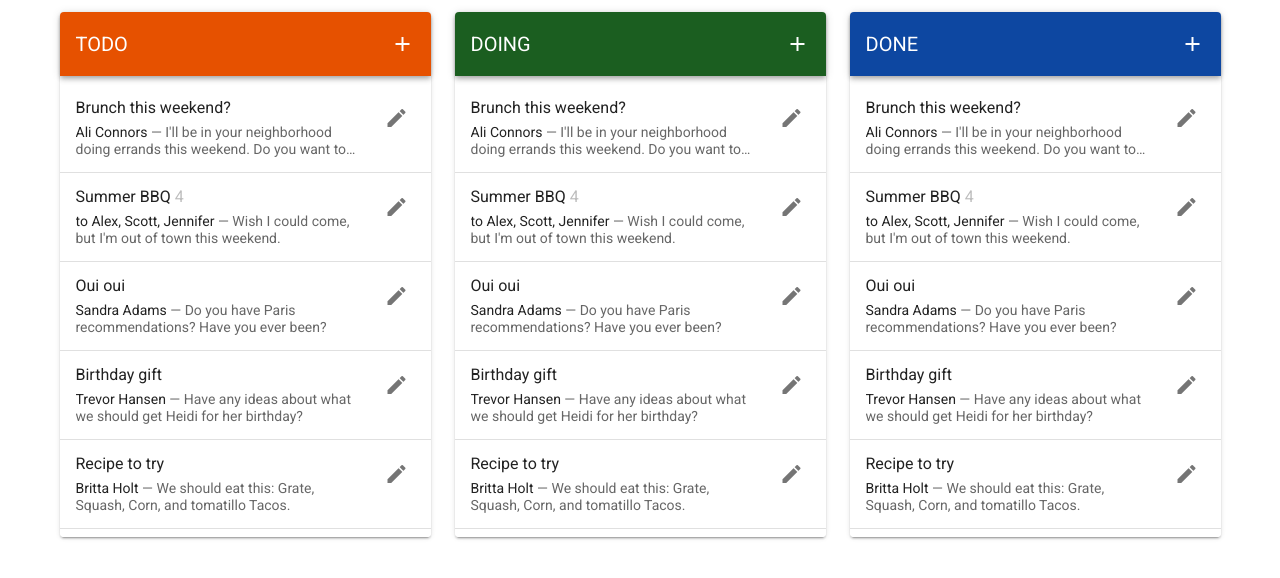
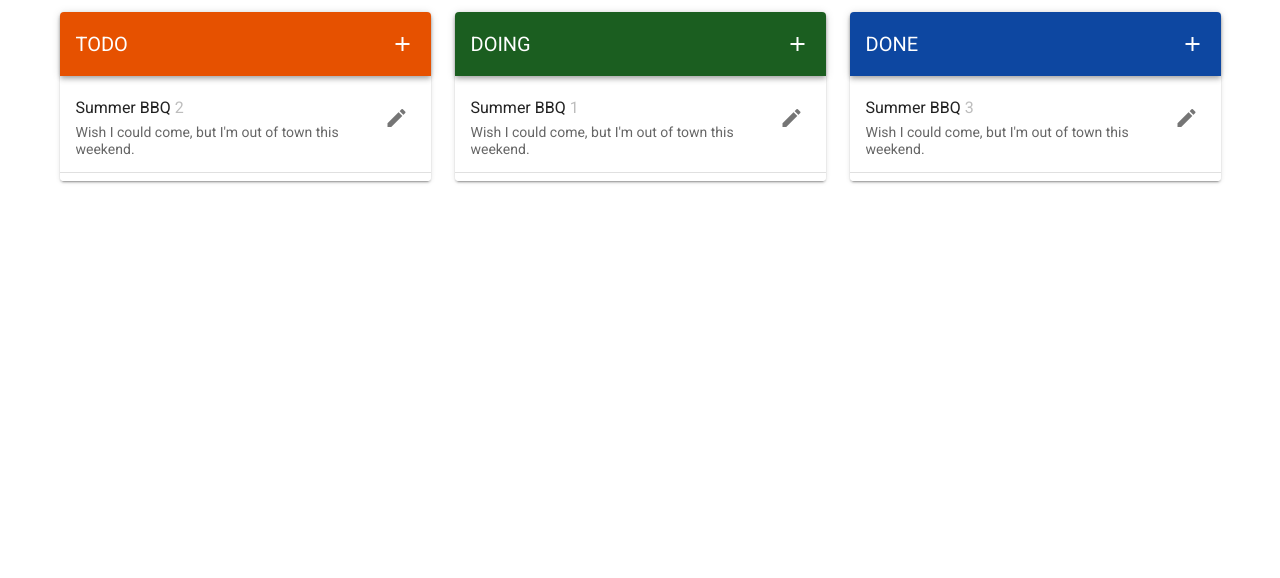
Before and after one commit to gksky/todo-front, a Vue app: page / in a window 1280 px wide. Shown: the top 578 px of the page. Built offline with nearby package versions, Linux system fonts and the light colour scheme.

Commit message:
add: few dynamic arrays

```diff
--- a/src/App.vue
+++ b/src/App.vue
@@ -3,15 +3,15 @@
     <v-container>
       <v-row class="">
         <v-col cols="4">
-          <List title="TODO" tcolor="orange darken-4"/>
+          <List title="TODO" tcolor="orange darken-4" :items="todo"/>
         </v-col>
 
         <v-col cols="4">
-          <List title="DOING" tcolor="green darken-4"/>
+          <List title="DOING" tcolor="green darken-4" :items="doing"/>
         </v-col>
 
         <v-col cols="4">
-          <List title="DONE" tcolor="blue darken-4"/>
+          <List title="DONE" tcolor="blue darken-4" :items="done"/>
         </v-col>
       </v-row>
     </v-container>
@@ -29,7 +29,45 @@ export default {
   },
 
   data: () => ({
-    //
+    todo: [],
+    doing: [],
+    done: [],
+    items: [
+      {
+        id: 11,
+        list: 'todo',
+        title: 'Summer BBQ',
+        comments: [
+          `Wish I could come, but I'm out of town this weekend.`,
+          `Wish I could come, but I'm out of town this weekend.`,
+        ]
+      },
+      {
+        id: 12,
+        list: 'doing',
+        title: 'Summer BBQ',
+        comments: [
+          `Wish I could come, but I'm out of town this weekend.`,
+        ]
+      },
+      {
+        id: 13,
+        list: 'done',
+        title: 'Summer BBQ',
+        comments: [
+          `Wish I could come, but I'm out of town this weekend.`,
+          `Wish I could come, but I'm out of town this weekend.`,
+          `Wish I could come, but I'm out of town this weekend.`,
+        ]
+      },
+    ]
+
   }),
+  created: function () {
+    this.todo = this.items.filter(item => item.list == 'todo')
+    this.doing = this.items.filter(item => item.list == 'doing')
+    this.done = this.items.filter(item => item.list == 'done')
+  }
+
 };
 </script>
--- a/src/components/list.vue
+++ b/src/components/list.vue
@@ -2,6 +2,7 @@
   <v-card
     max-width="450"
     class="mx-auto"
+
   >
     <v-toolbar
       :color="tcolor"
@@ -20,11 +21,11 @@
     <v-list three-line>
       <template v-for="(item, index) in items">
         <v-list-item
-          :key="index"
+          :key="item.id"
         >
           <v-list-item-content>
-            <v-list-item-title v-html="item.title"></v-list-item-title>
-            <v-list-item-subtitle v-html="item.subtitle"></v-list-item-subtitle>
+            <v-list-item-title>{{ item.title }} <span class="grey--text text--lighten-1">{{ item.comments.length }}</span></v-list-item-title>
+            <v-list-item-subtitle v-html="item.comments[item.comments.length-1]"></v-list-item-subtitle>
           </v-list-item-content>
 
           <v-list-item-icon>
@@ -44,31 +45,9 @@
 
 <script>
   export default {
-    props: ['title', 'tcolor'],
+    props: ['title', 'tcolor', 'items'],
     data: () => ({
-      items: [
-        {
-          title: 'Brunch this weekend?',
-          subtitle: `<span class="text--primary">Ali Connors</span> &mdash; I'll be in your neighborhood doing errands this weekend. Do you want to hang out?`,
-        },
-
-        {
-          title: 'Summer BBQ <span class="grey--text text--lighten-1">4</span>',
-          subtitle: `<span class="text--primary">to Alex, Scott, Jennifer</span> &mdash; Wish I could come, but I'm out of town this weekend.`,
-        },
-        {
-          title: 'Oui oui',
-          subtitle: '<span class="text--primary">Sandra Adams</span> &mdash; Do you have Paris recommendations? Have you ever been?',
-        },
-        {
-          title: 'Birthday gift',
-          subtitle: '<span class="text--primary">Trevor Hansen</span> &mdash; Have any ideas about what we should get Heidi for her birthday?',
-        },
-        {
-          title: 'Recipe to try',
-          subtitle: '<span class="text--primary">Britta Holt</span> &mdash; We should eat this: Grate, Squash, Corn, and tomatillo Tacos.',
-        },
-      ],
+      //
     }),
   }
 </script>
```
